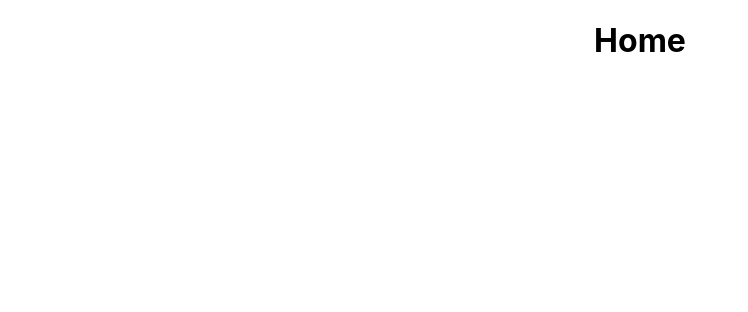
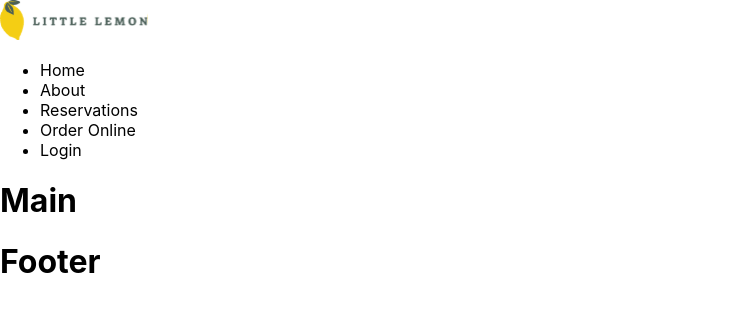
Before and after one commit to Lunarett/little-lemon, a React (Create React App) app: page / in a window 1280 px wide. Shown: the top 312 px of the page, without its empty margins (0-748 px from the left). Built offline with nearby package versions, Linux system fonts and the light colour scheme.

Commit message:
Setup Basic Page Components

```diff
--- a/src/App.js
+++ b/src/App.js
@@ -1,10 +1,19 @@
+import React from 'react';
+import Header from './Header';
+import Nav from './Nav';
+import Main from './Main';
+import Footer from './Footer';
+
 import './App.css';
 
 function App() {
   return (
-    <div className="App">
-      <h1>Home</h1>
-    </div>
+    <>
+      <Header />
+      <Nav />
+      <Main />
+      <Footer />
+    </>
   );
 }
 
--- /dev/null
+++ b/src/Footer.js
@@ -0,0 +1,11 @@
+import React from 'react';
+
+function Footer() {
+    return (
+        <footer>
+            <h1>Footer</h1>
+        </footer>
+    );
+}
+
+export default Footer;
--- /dev/null
+++ b/src/Header.js
@@ -0,0 +1,12 @@
+import React from 'react';
+import logo from './Logo.svg';
+
+function Header() {
+    return (
+        <header>
+            <img src={logo} />
+        </header>
+    );
+}
+
+export default Header;
--- /dev/null
+++ b/src/Main.js
@@ -0,0 +1,11 @@
+import React from 'react';
+
+function Main() {
+    return (
+        <main>
+            <h1>Main</h1>
+        </main>
+    );
+}
+
+export default Main;
--- /dev/null
+++ b/src/Nav.js
@@ -0,0 +1,18 @@
+import React from 'react';
+import logo from './Logo.svg'
+
+function Nav() {
+    return (
+        <nav>
+            <ul>
+                <li><a>Home</a></li>
+                <li><a>About</a></li>
+                <li><a>Reservations</a></li>
+                <li><a>Order Online</a></li>
+                <li><a>Login</a></li>
+            </ul>
+        </nav>
+    );
+}
+
+export default Nav;
```
Also changed, not shown: src/index.html (added, +11 -0 lines), src/Logo.svg (added).
